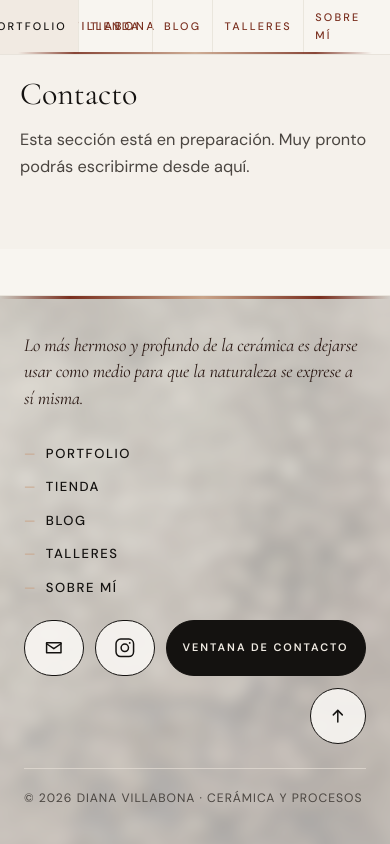
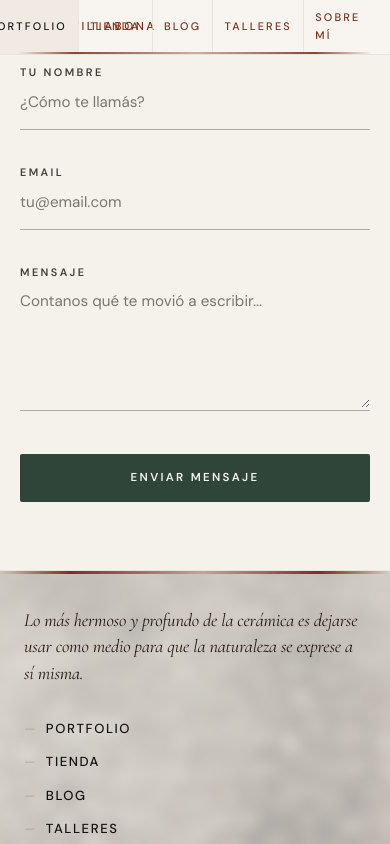
Before and after one commit to enzo369-htm/Diana-Villabona, a React (Vite) app: page /contacto in a window 390 px wide. Shown: the top 844 px of the page. Built offline with nearby package versions, Linux system fonts and the light colour scheme.

Commit message:
Add Contact Page with form functionality and styles. Implement state management for user input and handle form submission via email. Update App.css to include new styles for the contact form layout and responsiveness.

```diff
--- a/src/App.css
+++ b/src/App.css
@@ -3597,3 +3597,122 @@ article.page-content.page-content--pad.editorial {
   opacity: 0.8;
   margin: 0;
 }
+
+/* —— Ventana de contacto —— */
+.contacto-page {
+  flex: 1 1 auto;
+  display: flex;
+  align-items: center;
+  justify-content: center;
+  min-height: min(88vh, calc(100dvh - var(--site-header-h, 3.35rem)));
+  padding: clamp(3rem, 8vh, 5rem) clamp(1.25rem, 4vw, 2rem);
+  box-sizing: border-box;
+  background: var(--surface-panel);
+}
+
+.contacto-page__inner {
+  width: 100%;
+  max-width: 32rem;
+}
+
+.contacto-form {
+  display: flex;
+  flex-direction: column;
+  gap: 0;
+}
+
+.contacto-form__field {
+  padding-bottom: 0.15rem;
+  border-bottom: 1px solid color-mix(in srgb, var(--ink-muted) 35%, var(--line));
+  margin-bottom: clamp(1.75rem, 4vh, 2.35rem);
+}
+
+.contacto-form__field--message {
+  margin-bottom: clamp(2.25rem, 5vh, 3rem);
+}
+
+.contacto-form__label {
+  display: block;
+  margin: 0 0 0.65rem;
+  font-family: var(--sans);
+  font-size: 0.68rem;
+  font-weight: 600;
+  letter-spacing: 0.22em;
+  text-transform: uppercase;
+  color: color-mix(in srgb, var(--ink-muted) 88%, var(--ink));
+}
+
+.contacto-form__input {
+  display: block;
+  width: 100%;
+  margin: 0;
+  padding: 0 0 0.85rem;
+  border: none;
+  border-radius: 0;
+  background: transparent;
+  font-family: var(--sans);
+  font-size: clamp(0.95rem, 1.2vw, 1.05rem);
+  font-weight: 400;
+  line-height: 1.4;
+  color: var(--ink);
+  outline: none;
+  box-shadow: none;
+}
+
+.contacto-form__input::placeholder {
+  color: color-mix(in srgb, var(--ink-muted) 72%, transparent);
+  opacity: 1;
+}
+
+.contacto-form__input:focus {
+  outline: none;
+}
+
+.contacto-form__field:focus-within {
+  border-bottom-color: color-mix(in srgb, var(--accent) 45%, var(--line));
+}
+
+.contacto-form__textarea {
+  resize: vertical;
+  min-height: 6.5rem;
+  padding-bottom: 0.65rem;
+}
+
+.contacto-form__submit {
+  width: 100%;
+  margin: 0;
+  padding: 1.05rem 1.5rem;
+  border: none;
+  border-radius: 2px;
+  background: #2f4539;
+  font-family: var(--sans);
+  font-size: 0.72rem;
+  font-weight: 600;
+  letter-spacing: 0.2em;
+  text-transform: uppercase;
+  color: #f5f2eb;
+  cursor: pointer;
+  transition:
+    background 0.25s ease,
+    transform 0.2s ease,
+    box-shadow 0.25s ease;
+}
+
+.contacto-form__submit:hover {
+  background: #243a30;
+  transform: translateY(-1px);
+  box-shadow: 0 10px 28px rgba(47, 69, 57, 0.22);
+}
+
+.contacto-form__submit:focus-visible {
+  outline: 2px solid var(--accent);
+  outline-offset: 3px;
+}
+
+@media (max-width: 480px) {
+  .contacto-page {
+    min-height: auto;
+    align-items: flex-start;
+    padding-top: clamp(4rem, 12vw, 5rem);
+  }
+}
--- a/src/pages/ContactoPage.tsx
+++ b/src/pages/ContactoPage.tsx
@@ -1,13 +1,79 @@
+import { useState, type FormEvent } from "react";
+import { CONTACT_EMAIL } from "../siteConfig";
+
 export function ContactoPage() {
+  const [nombre, setNombre] = useState("");
+  const [email, setEmail] = useState("");
+  const [mensaje, setMensaje] = useState("");
+
+  const handleSubmit = (e: FormEvent<HTMLFormElement>) => {
+    e.preventDefault();
+    const subject = encodeURIComponent("Contacto desde la web — Diana Villabona Cerámica");
+    const body = encodeURIComponent(
+      `Nombre: ${nombre.trim()}\nEmail: ${email.trim()}\n\n${mensaje.trim()}`
+    );
+    window.location.href = `mailto:${CONTACT_EMAIL}?subject=${subject}&body=${body}`;
+  };
+
   return (
-    <div className="page-content page-content--pad">
-      <header className="page-header">
-        <h1>Contacto</h1>
-        <p className="page-header__lede">
-          Esta sección está en preparación. Muy pronto podrás escribirme desde
-          aquí.
-        </p>
-      </header>
+    <div className="contacto-page">
+      <div className="contacto-page__inner">
+        <form className="contacto-form" onSubmit={handleSubmit} noValidate>
+          <div className="contacto-form__field">
+            <label className="contacto-form__label" htmlFor="contacto-nombre">
+              Tu nombre
+            </label>
+            <input
+              id="contacto-nombre"
+              className="contacto-form__input"
+              type="text"
+              name="nombre"
+              value={nombre}
+              onChange={(e) => setNombre(e.target.value)}
+              placeholder="¿Cómo te llamás?"
+              autoComplete="name"
+              required
+            />
+          </div>
+
+          <div className="contacto-form__field">
+            <label className="contacto-form__label" htmlFor="contacto-email">
+              Email
+            </label>
+            <input
+              id="contacto-email"
+              className="contacto-form__input"
+              type="email"
+              name="email"
+              value={email}
+              onChange={(e) => setEmail(e.target.value)}
+              placeholder="tu@email.com"
+              autoComplete="email"
+              required
+            />
+          </div>
+
+          <div className="contacto-form__field contacto-form__field--message">
+            <label className="contacto-form__label" htmlFor="contacto-mensaje">
+              Mensaje
+            </label>
+            <textarea
+              id="contacto-mensaje"
+              className="contacto-form__input contacto-form__textarea"
+              name="mensaje"
+              value={mensaje}
+              onChange={(e) => setMensaje(e.target.value)}
+              placeholder="Contanos qué te movió a escribir..."
+              rows={5}
+              required
+            />
+          </div>
+
+          <button type="submit" className="contacto-form__submit">
+            Enviar mensaje
+          </button>
+        </form>
+      </div>
     </div>
   );
 }
```
